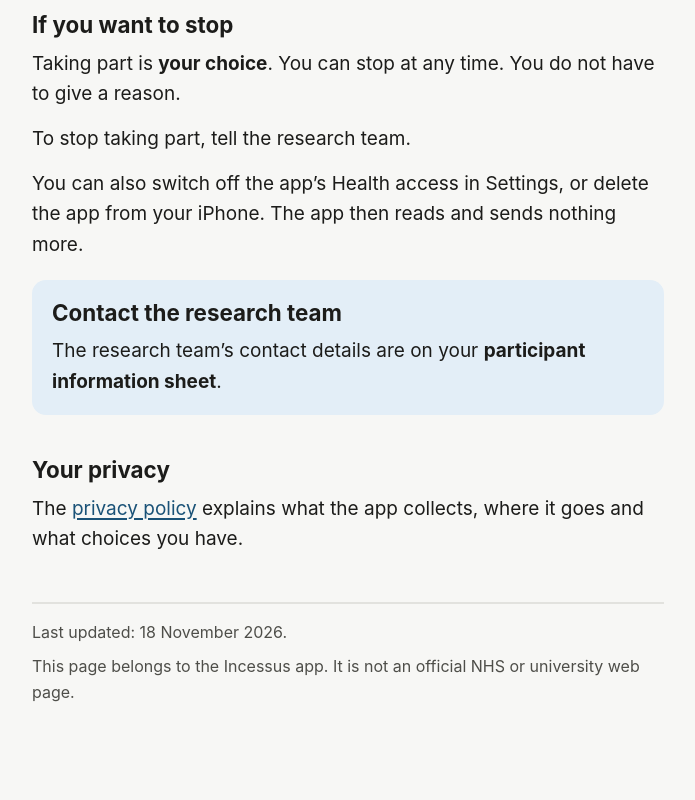
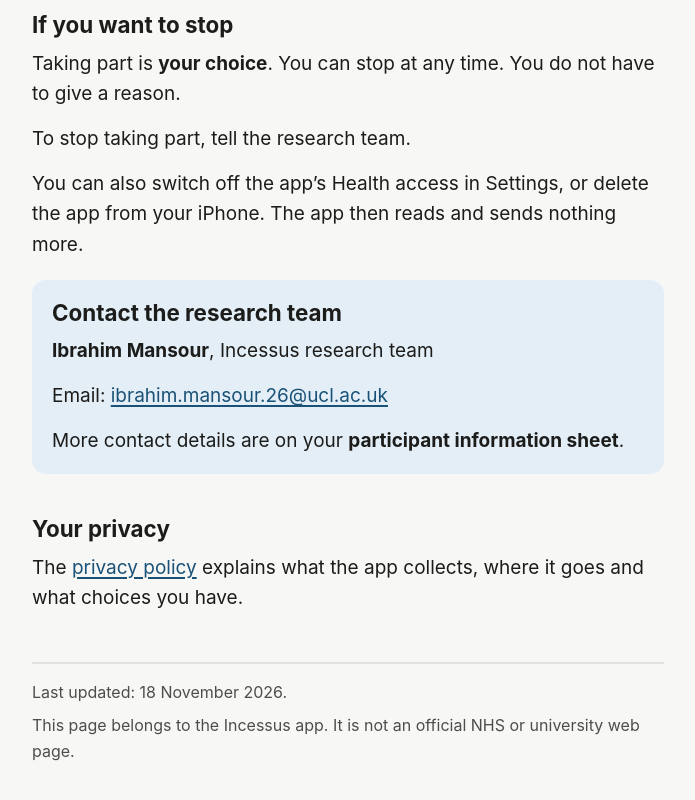
Before and after one commit to DibisKebab/incessus-info, a plain HTML site: page index.html in a window 1280 px wide. Shown: the part 2035-2835 px from the top of the page, without its empty margins (292-987 px from the left). Before the commit the page ends 2796 px from the top, so only its background shows below. Drawn offline with Linux system fonts and the light colour scheme.

Commit message:
Help page: contact details
Co-Authored-By: Claude Fable 5.2 <noreply@anthropic.com>

```diff
--- a/index.html
+++ b/index.html
@@ -69,7 +69,9 @@
 
 <div class="card">
 <h2>Contact the research team</h2>
-<p>The research team’s contact details are on your <strong>participant information sheet</strong>.</p>
+<p><strong>Ibrahim Mansour</strong>, Incessus research team</p>
+<p>Email: <a href="mailto:ibrahim.mansour.26@ucl.ac.uk">ibrahim.mansour.26@ucl.ac.uk</a></p>
+<p>More contact details are on your <strong>participant information sheet</strong>.</p>
 </div>
 
 <h2>Your privacy</h2>
```
